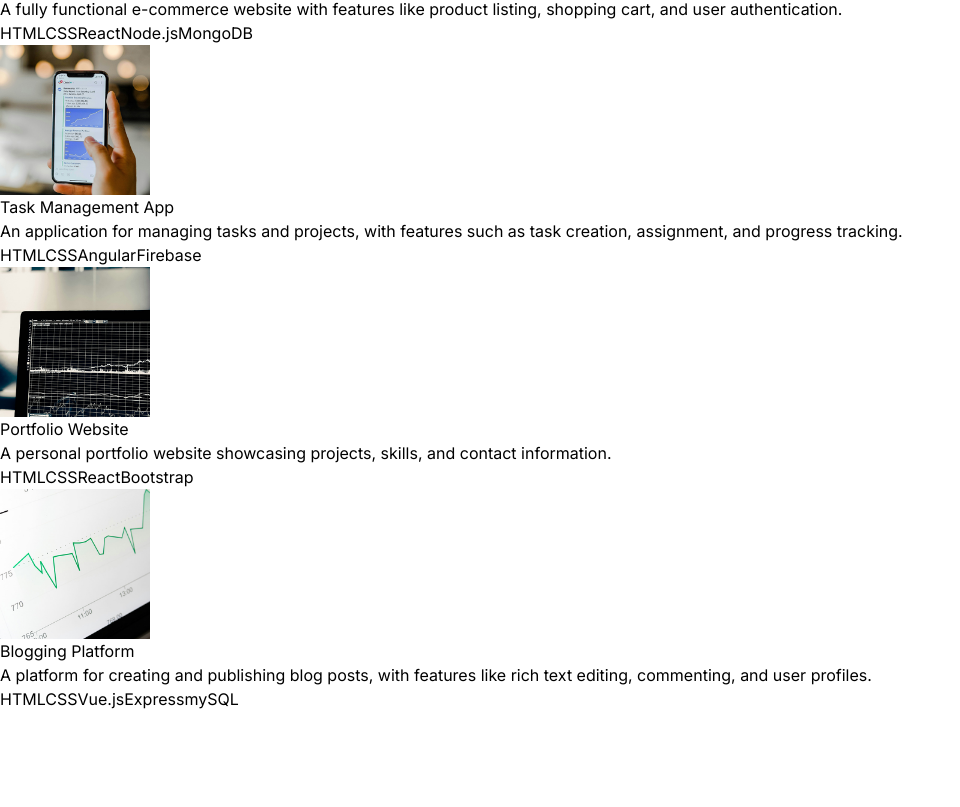
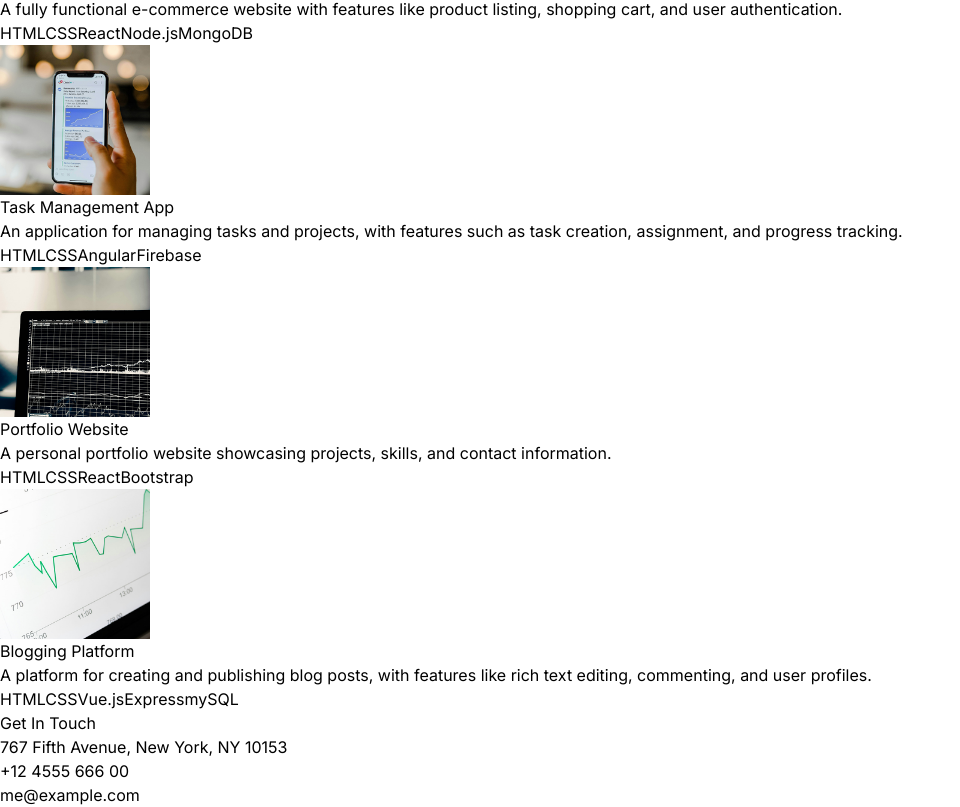
Before and after one commit to Thisarakavishka/Portfolio, a React (Vite) app: page / in a window 1280 px wide. Shown: the part 2239-3046 px from the top of the page, without its empty margins (0-960 px from the left). Before the commit the page ends 2950 px from the top, so only its background shows below. Built offline with nearby package versions, Linux system fonts and the light colour scheme.

Commit message:
add contact section

```diff
--- a/src/App.jsx
+++ b/src/App.jsx
@@ -5,6 +5,7 @@
 import Technologies from './components/Technologies';
 import Experience from './components/Experience';
 import Projects from './components/Projects';
+import Contact from './components/Contact';
 
 const App = () => {
   return (
@@ -19,6 +20,7 @@
         <Technologies />
         <Experience />
         <Projects />
+        <Contact />
       </div>
     </div>
   );
--- /dev/null
+++ b/src/components/Contact.jsx
@@ -0,0 +1,17 @@
+import React from 'react'
+import { CONTACT } from '../constants'
+
+const Contact = () => {
+    return (
+        <div className='border-b border-neutral-900 pb-20'>
+            <h2 className='my-10 text-center text-4xl'>Get In Touch</h2>
+            <div className='text-center tracking-tighter'>
+                <p className='my-4'>{CONTACT.address}</p>
+                <p className='my-4'>{CONTACT.phoneNo}</p>
+                <a href="#" className='border-b'>{CONTACT.email}</a>
+            </div>
+        </div>
+    )
+}
+
+export default Contact
```
